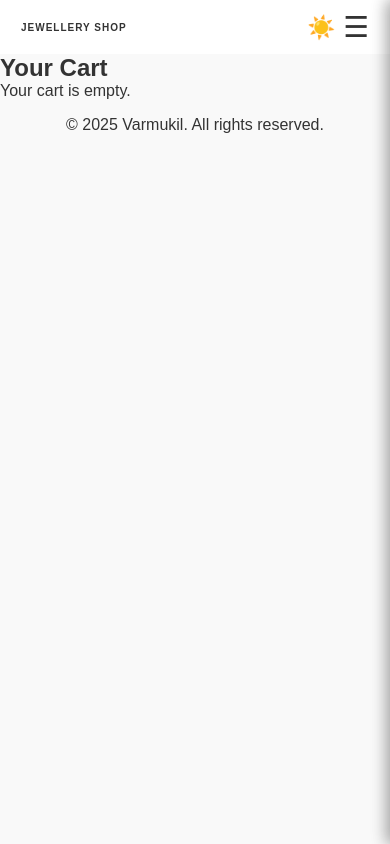
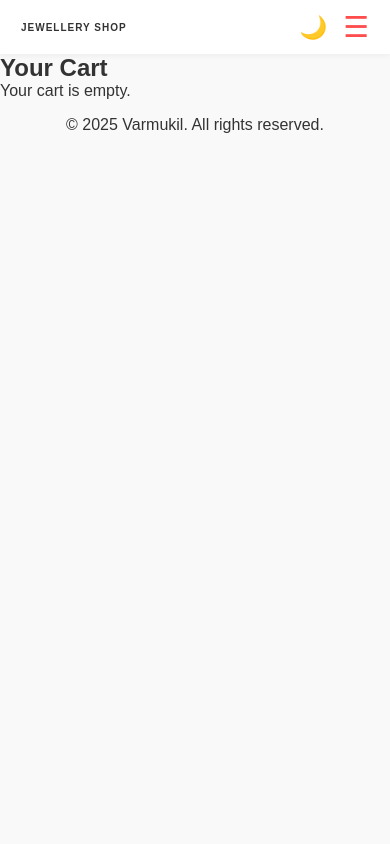
Before and after one commit to SwehaVijayakumar/Jewellery-shop, a React (Vite) app: page /cart in a window 390 px wide. Built offline with nearby package versions, Linux system fonts and the light colour scheme.

Commit message:
Updated project

```diff
--- a/src/components/Navbar.css
+++ b/src/components/Navbar.css
@@ -1,55 +1,65 @@
-/* Navbar base */
+/* ===== Navbar Base ===== */
 .navbar {
   display: flex;
   justify-content: space-between;
   align-items: center;
-  padding: 0.8rem 2rem;
+  padding: 0.8rem 1.5rem;
   background: #fff;
+  box-shadow: 0 2px 6px rgba(0,0,0,0.05);
   position: sticky;
   top: 0;
-  width: 100%;
-  z-index: 1000; /* make sure navbar is above all */
-  transition: background 0.3s;
+  z-index: 1000;
 }
 
 body.dark-mode .navbar {
   background: #222;
+  color: #fff;
 }
 
-/* Logo */
 .logo {
-  font-size: 1.2rem;
   font-weight: bold;
+  font-size: 1.4rem;
+  cursor: pointer;
 }
 
-/* Desktop links */
+/* Desktop Links */
 .nav-links.desktop {
   display: flex;
   list-style: none;
-  gap: 1rem;
+  gap: 1.5rem;
 }
+
 .nav-links.desktop li a {
   text-decoration: none;
   color: inherit;
   font-weight: 500;
+  transition: color 0.3s;
 }
 
-/* Right controls */
+.nav-links.desktop li a:hover {
+  color: #ff6b6b;
+}
+
+/* Right Controls */
 .nav-controls {
   display: flex;
   align-items: center;
-  gap: 0.5rem;
+  gap: 1rem;
 }
+
 .theme-toggle {
-  background: transparent;
+  background: none;
   border: none;
-  font-size: 1.2rem;
+  font-size: 1.4rem;
   cursor: pointer;
 }
+
+/* Hamburger Menu */
 .menu-icon {
   display: none;
-  font-size: 1.5rem;
+  font-size: 1.8rem;
   cursor: pointer;
+  color: #ff4c4c;
 }
 
 /* Overlay */
@@ -61,7 +71,7 @@ body.dark-mode .navbar {
   background: rgba(0,0,0,0.3);
   opacity: 0;
   visibility: hidden;
-  transition: opacity 0.3s ease;
+  transition: opacity 0.3s;
   z-index: 900;
 }
 .overlay.active {
@@ -69,70 +79,47 @@ body.dark-mode .navbar {
   visibility: visible;
 }
 
-/* Mobile Drawer */
-.nav-drawer {
-  position: fixed;
-  top: 0; right: -280px;
-  width: 280px; height: 100%;
-  background: rgba(255,255,255,0.95);
-  backdrop-filter: blur(8px);
-  box-shadow: -4px 0 15px rgba(0,0,0,0.2);
-  transition: right 0.3s ease;
-  z-index: 1001; /* above overlay */
-  padding-top: 20px;
-}
-body.dark-mode .nav-drawer {
-  background: rgba(34,34,34,0.95);
-}
-.nav-drawer.open {
-  right: 0;
+/* ===== Mobile Drawer (only for mobile) ===== */
+.nav-links.mobile {
+  display: none;
 }
 
-/* Drawer close icon */
+.nav-links.mobile.open {
+  display: flex;
+  flex-direction: column;
+  position: fixed;
+  top: 0;
+  right: 0;
+  width: 250px;
+  height: 100%;
+  background: #fff;
+  padding-top: 60px;
+  gap: 1.5rem;
+  box-shadow: -2px 0 15px rgba(0,0,0,0.2);
+  z-index: 1001;
+  transition: right 0.3s;
+}
+
+body.dark-mode .nav-links.mobile {
+  background: #222;
+  color: #fff;
+}
+
+/* Drawer Close Icon */
 .drawer-close {
   font-size: 1.8rem;
   text-align: right;
-  padding: 0.5rem 1rem;
+  padding: 0 1rem 1rem 0;
   cursor: pointer;
   color: inherit;
 }
 
-/* Drawer links */
-.nav-drawer .nav-links {
-  display: flex;
-  flex-direction: column;
-  gap: 1rem;
-  padding: 1rem;
+/* Mobile only: Hamburger & Drawer */
+@media (max-width: 768px) {
+  .nav-links.desktop {
+    display: none;
+  }
+  .menu-icon {
+    display: block;
+  }
 }
-
-/* Slide-in animation */
-.nav-drawer .nav-links li {
-  opacity: 0;
-  transform: translateX(50px);
-  animation-fill-mode: forwards;
-}
-.nav-drawer.open .nav-links li {
-  animation: slideIn 0.4s ease forwards;
-}
-.nav-drawer.open .nav-links li:nth-child(1) { animation-delay: 0.05s; }
-.nav-drawer.open .nav-links li:nth-child(2) { animation-delay: 0.1s; }
-.nav-drawer.open .nav-links li:nth-child(3) { animation-delay: 0.15s; }
-.nav-drawer.open .nav-links li:nth-child(4) { animation-delay: 0.2s; }
-.nav-drawer.open .nav-links li:nth-child(5) { animation-delay: 0.25s; }
-.nav-drawer.open .nav-links li:nth-child(6) { animation-delay: 0.3s; }
-
-@keyframes slideIn {
-  from { opacity: 0; transform: translateX(50px); }
-  to { opacity: 1; transform: translateX(0); }
-}
-
-/* Responsive */
-@media (min-width: 740px) {
-  .menu-icon { display: block; }
-  .nav-links.desktop { display: none; }
-}
-
-@media (min-width: 480px) {
-  .logo { font-size: 1rem; }
-  .theme-toggle { font-size: 1rem; }
-}
--- a/src/components/Navbar.jsx
+++ b/src/components/Navbar.jsx
@@ -15,9 +15,10 @@ const Navbar = () => {
   }, []);
 
   const toggleTheme = () => {
-    setDarkMode(!darkMode);
+    const newTheme = !darkMode;
+    setDarkMode(newTheme);
     document.body.classList.toggle("dark-mode");
-    localStorage.setItem("darkMode", !darkMode);
+    localStorage.setItem("darkMode", newTheme);
   };
 
   const toggleMenu = () => setMenuOpen(!menuOpen);
@@ -34,21 +35,10 @@ const Navbar = () => {
 
   return (
     <>
-      {/* Navbar */}
       <nav className="navbar">
-        <h1 className="logo">JEWELLERY SHOP</h1>
+        <div className="logo">JEWELLERY SHOP</div>
 
-        {/* Right controls */}
-        <div className="nav-controls">
-          <button className="theme-toggle" onClick={toggleTheme}>
-            {darkMode ? "🌙" : "☀️"}
-          </button>
-          <div className="menu-icon" onClick={toggleMenu}>
-            ☰
-          </div>
-        </div>
-
-        {/* Desktop links */}
+        {/* Desktop Links */}
         <ul className="nav-links desktop">
           {links.map((link, i) => (
             <li key={i}>
@@ -56,20 +46,23 @@ const Navbar = () => {
             </li>
           ))}
         </ul>
+
+        {/* Controls */}
+        <div className="nav-controls">
+          <button className="theme-toggle" onClick={toggleTheme}>
+            {darkMode ? "☀️" : "🌙"}
+          </button>
+          <div className="menu-icon" onClick={toggleMenu}>
+            ☰
+          </div>
+        </div>
       </nav>
 
-      {/* Overlay */}
-      <div
-        className={`overlay ${menuOpen ? "active" : ""}`}
-        onClick={closeMenu}
-      ></div>
-
       {/* Mobile Drawer */}
-      <div className={`nav-drawer ${menuOpen ? "open" : ""}`}>
+      <ul className={`nav-links mobile ${menuOpen ? "open" : ""}`}>
         <div className="drawer-close" onClick={closeMenu}>
           ✕
         </div>
-        <ul className="nav-links">
         {links.map((link, i) => (
           <li key={i}>
             <NavLink to={link.path} onClick={closeMenu}>
@@ -78,7 +71,12 @@ const Navbar = () => {
           </li>
         ))}
       </ul>
-      </div>
+
+      {/* Overlay */}
+      <div
+        className={`overlay ${menuOpen ? "active" : ""}`}
+        onClick={closeMenu}
+      ></div>
     </>
   );
 };
--- a/src/main.jsx
+++ b/src/main.jsx
@@ -1,6 +1,7 @@
+// main.jsx or index.jsx
 import React from "react";
 import { createRoot } from "react-dom/client";
-import App from "./App.jsx";
+import App from "./App";
 import { CartProvider } from "./context/CartContext";
 
 createRoot(document.getElementById("root")).render(
```
Lines whose indentation alone changed are shown as unchanged.
